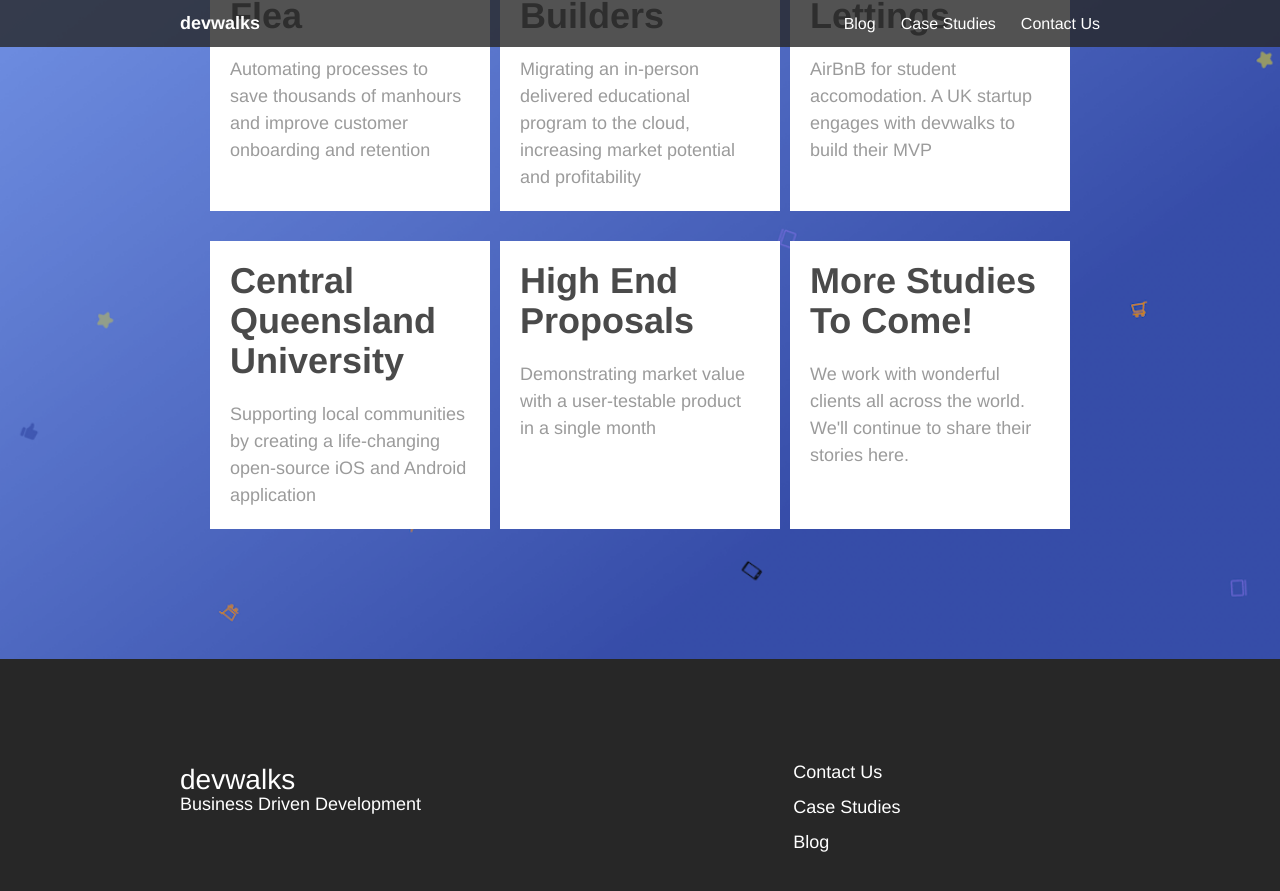
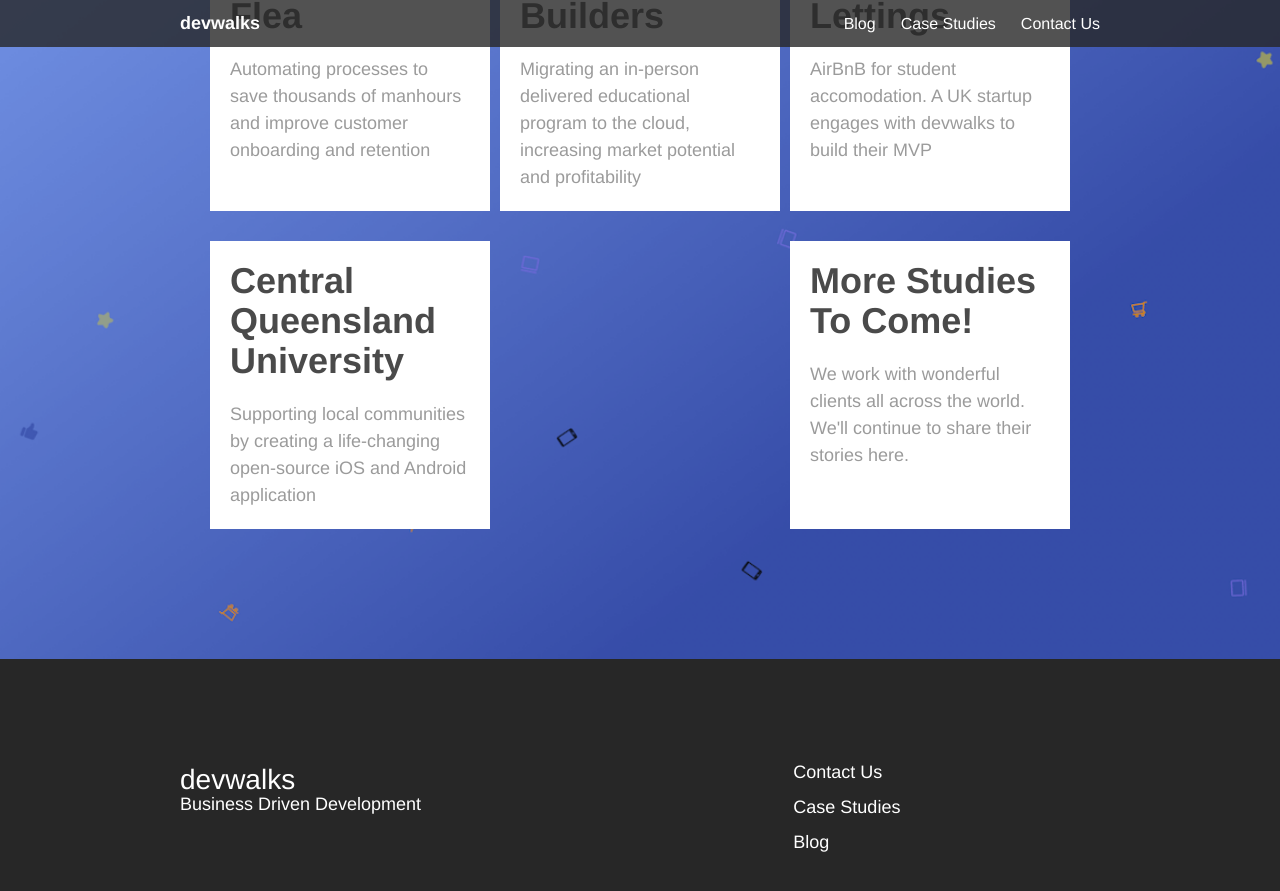
Before and after one commit to flowcustom/devwalks.github.io, a Jekyll site: the page built from case-studies.html, in a window 1280 px wide and 900 px high, scrolled down 372 px. Shown: the top 891 px of the window. Built offline with Jekyll 4.4.1, drawn with Linux system fonts in a browser that asks for light colours.

Commit message:
removed high-end temporarily

```diff
--- a/case-studies.html
+++ b/case-studies.html
@@ -25,10 +25,10 @@ permalink: /case-studies/
         <h3>Central Queensland University</h3>
         <p class="description">Supporting local communities by creating a life-changing open-source iOS and Android application</p>
       </a>
-      <a href='/case-studies/high-end/' class="card card--link">
+      <!-- <a href='/case-studies/high-end/' class="card card--link">
         <h3>High End Proposals</h3>
         <p class="description">Demonstrating market value with a user-testable product in a single month</p>
-      </a>
+      </a>  -->
       <div class="card card--link">
         <h3>More Studies To Come!</h3>
         <p class="description">We work with wonderful clients all across the world. We'll continue to share their stories here.</p>
```
